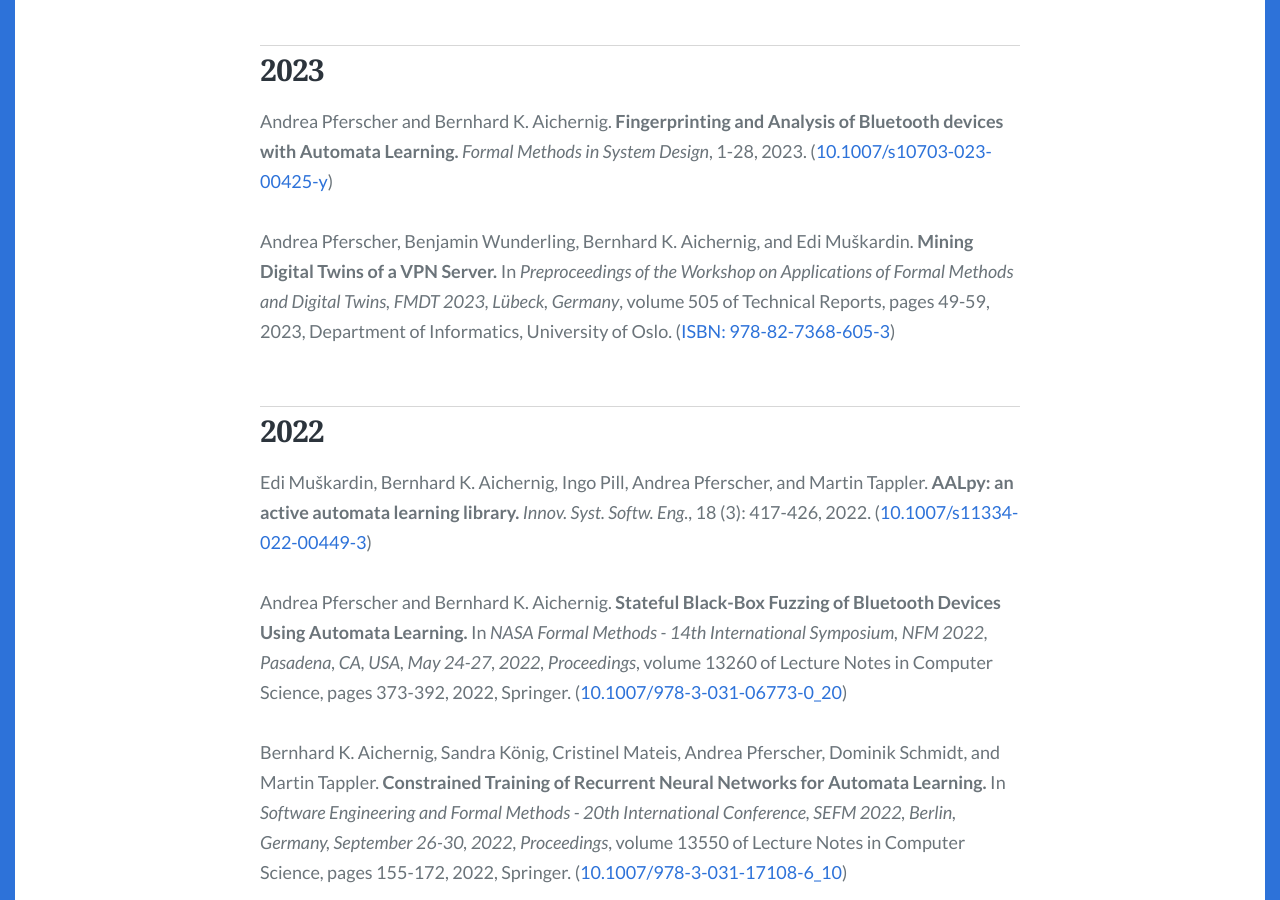
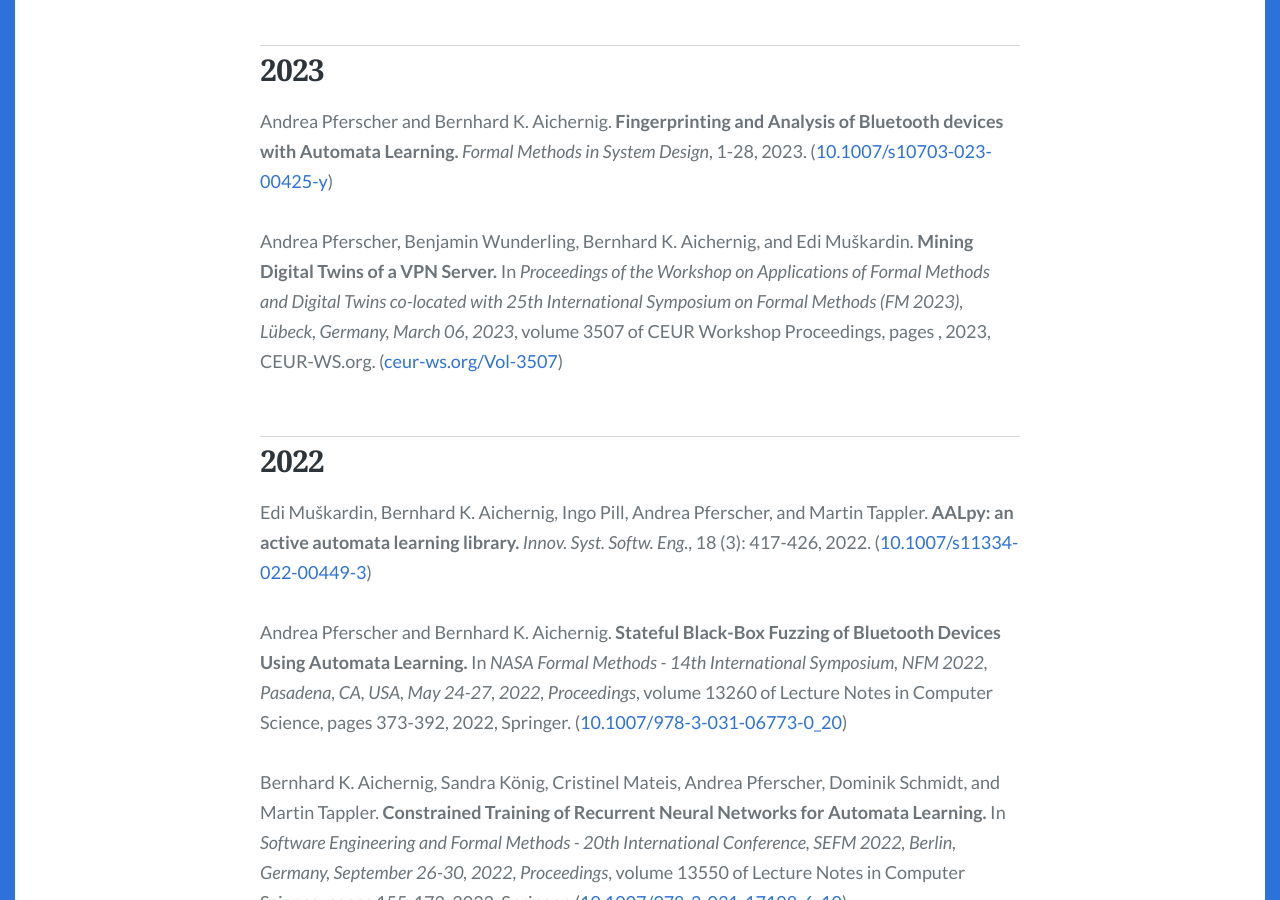
Before and after one commit to apferscher/apferscher.github.io, a Jekyll site: the page built from publications.md, in a window 1280 px wide and 900 px high, scrolled down 634 px. Built offline with Jekyll 4.4.1, drawn with Linux system fonts in a browser that asks for light colours; some web fonts are replaced.

Commit message:
update fm workshop publication

```diff
--- a/_data/publications.json
+++ b/_data/publications.json
@@ -53,14 +53,14 @@
                     "title": "Mining Digital Twins of a VPN Server",
                     "is_journal": false,
                     "journal": "",
-                    "booktitle": "Preproceedings of the Workshop on Applications of Formal Methods and Digital Twins, FMDT 2023, Lübeck, Germany",
-                    "volume": "505",
-                    "pages": "49-59",
-                    "series": "Technical Reports",
+                    "booktitle": "Proceedings of the Workshop on Applications of Formal Methods and Digital Twins co-located with 25th International Symposium on Formal Methods (FM 2023), Lübeck, Germany, March 06, 2023",
+                    "volume": "3507",
+                    "pages": "",
+                    "series": "CEUR Workshop Proceedings",
                     "year": "2023",
-                    "url": "https://fm2023.isp.uni-luebeck.de/index.php/workshop-applications-of-formal-methods-and-digital-twins/",
-                    "doi": "ISBN: 978-82-7368-605-3",
-                    "publisher": "Department of Informatics, University of Oslo"
+                    "url": "https://ceur-ws.org/Vol-3507/paper6.pdf",
+                    "doi": "ceur-ws.org/Vol-3507",
+                    "publisher": "CEUR-WS.org"
                 }
             ]
         },
```
